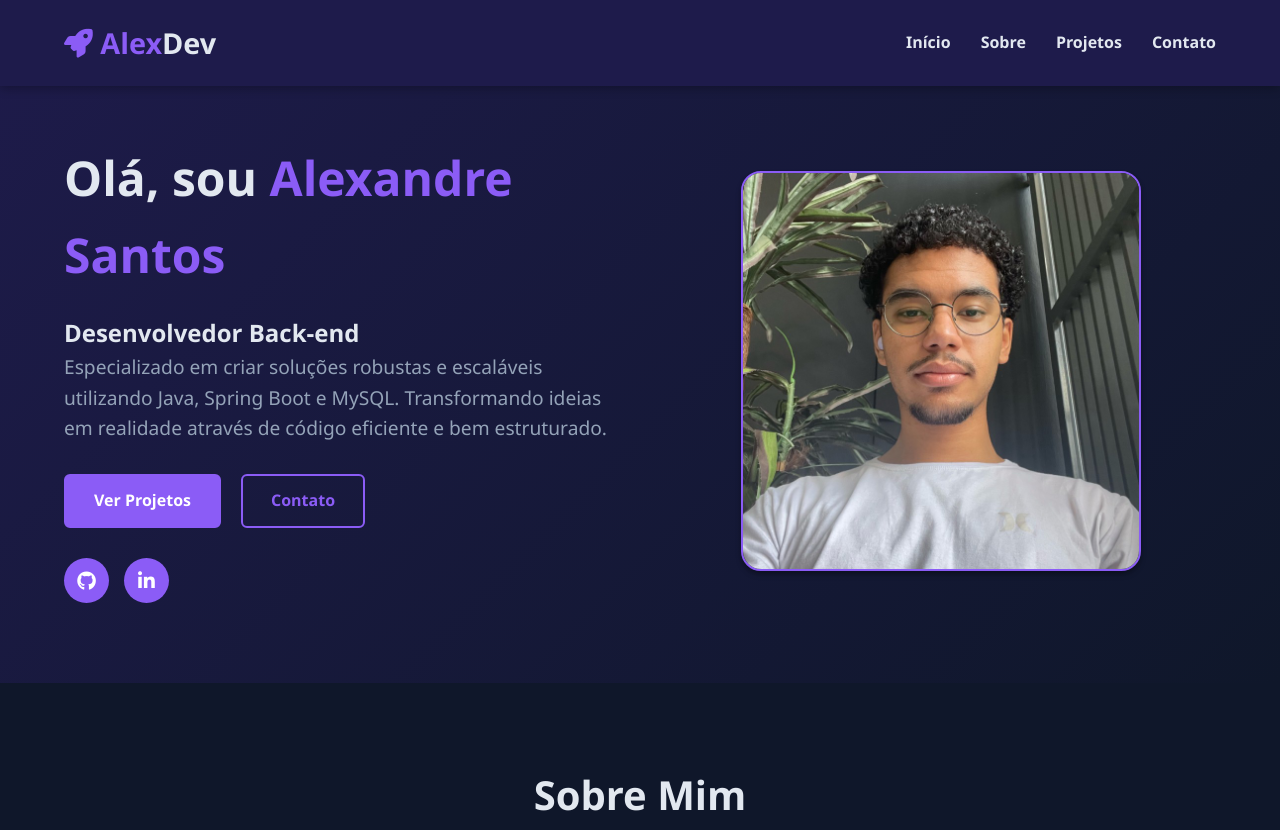
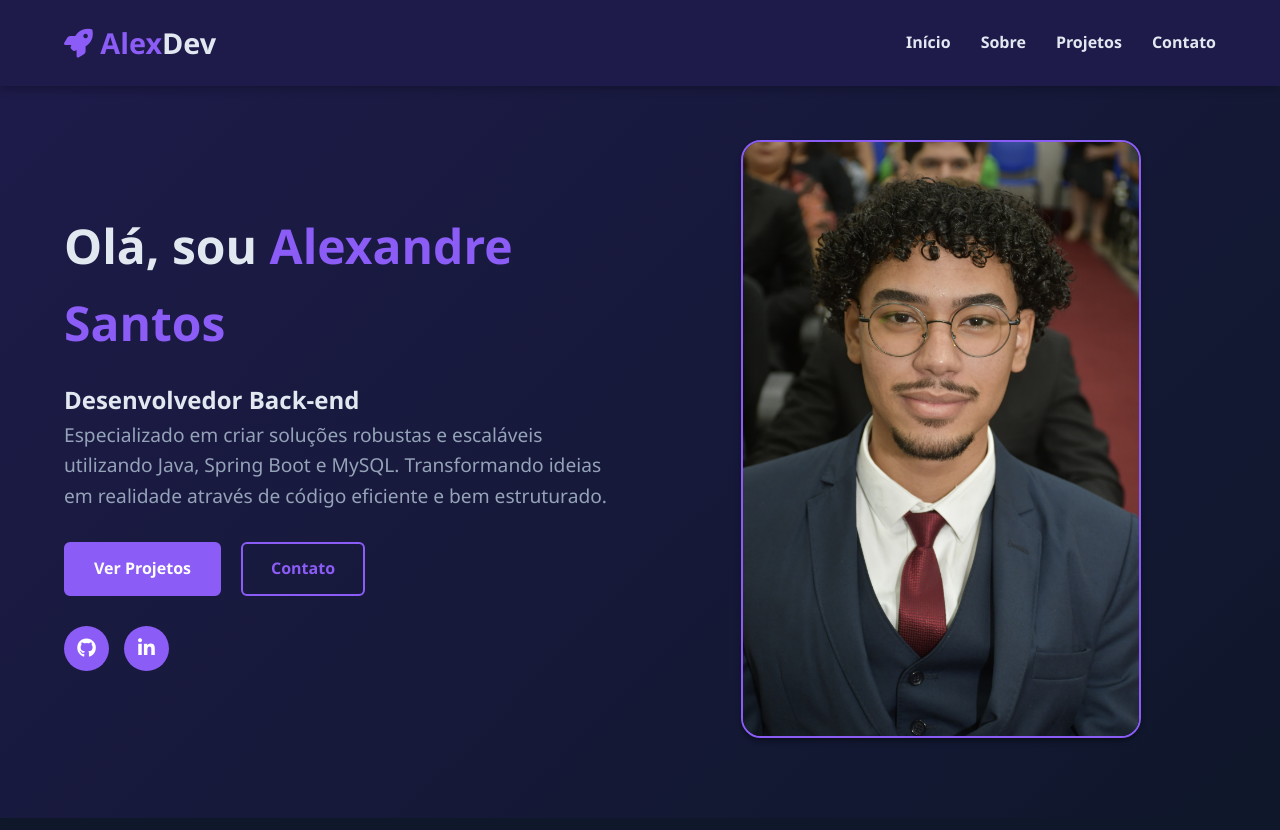
Before and after one commit to alexsant22/Portifolio_Web, a plain HTML site: page index.html in a window 1280 px wide. Shown: the top 830 px of the page. Drawn offline with Linux system fonts and the light colour scheme.

Commit message:
Imagem de Perfil Atualizada

```diff
--- a/index.html
+++ b/index.html
@@ -61,7 +61,7 @@
           </div>
           <div class="hero-image">
             <img
-              src="Front_End/Assets/perfil.jpg"
+              src="Front_End/Assets/img_perfil2.jpg"
               alt="Desenvolvedor Back-end"
             />
           </div>
@@ -188,9 +188,10 @@
             <div class="project-content">
               <h3>ColabManager</h3>
               <p>
-                Este projeto é um sistema de gerenciamento de colaboradores desenvolvido como uma
-                API RESTful em Java. Construído com Spring Boot e JPA para gerenciar funcionários,
-                cargos e departamentos, o sistema utiliza um banco de dados MySQL e foi concebido a
+                Este projeto é um sistema de gerenciamento de colaboradores
+                desenvolvido como uma API RESTful em Java. Construído com Spring
+                Boot e JPA para gerenciar funcionários, cargos e departamentos,
+                o sistema utiliza um banco de dados MySQL e foi concebido a
                 partir de um protótipo inicial em Python.
               </p>
               <div class="tech-stack">
```
Also changed, not shown: Front_End/Assets/img_perfil2.jpg (added).
